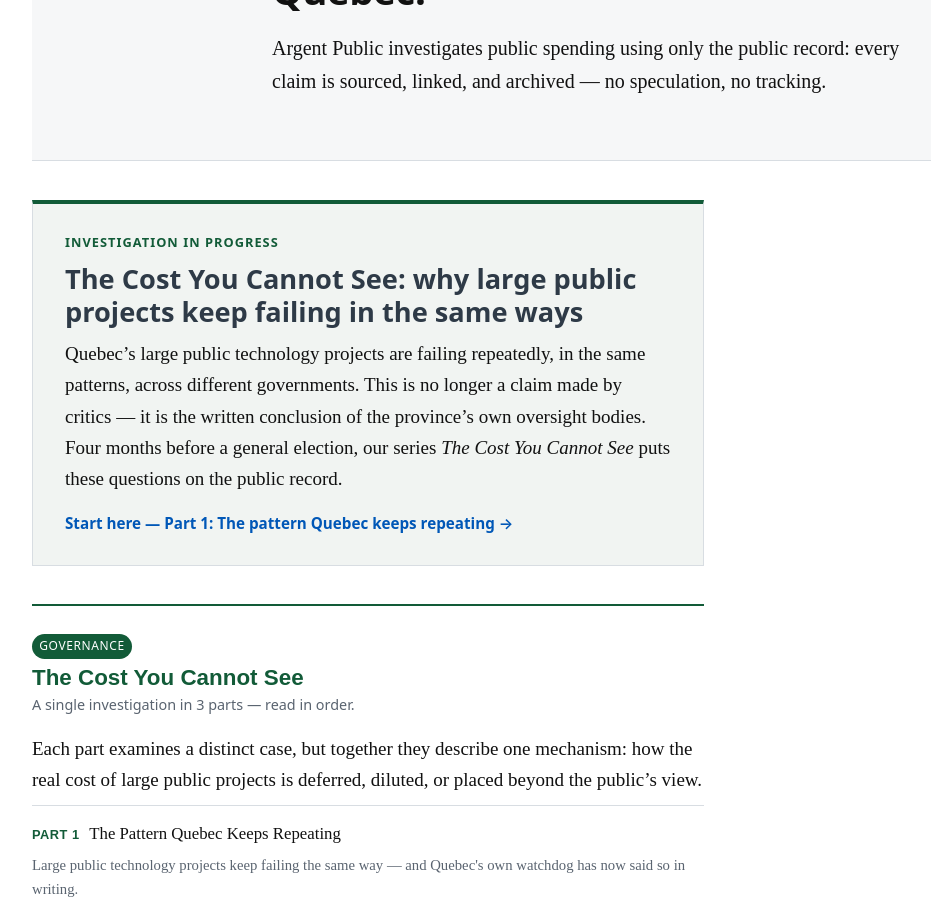
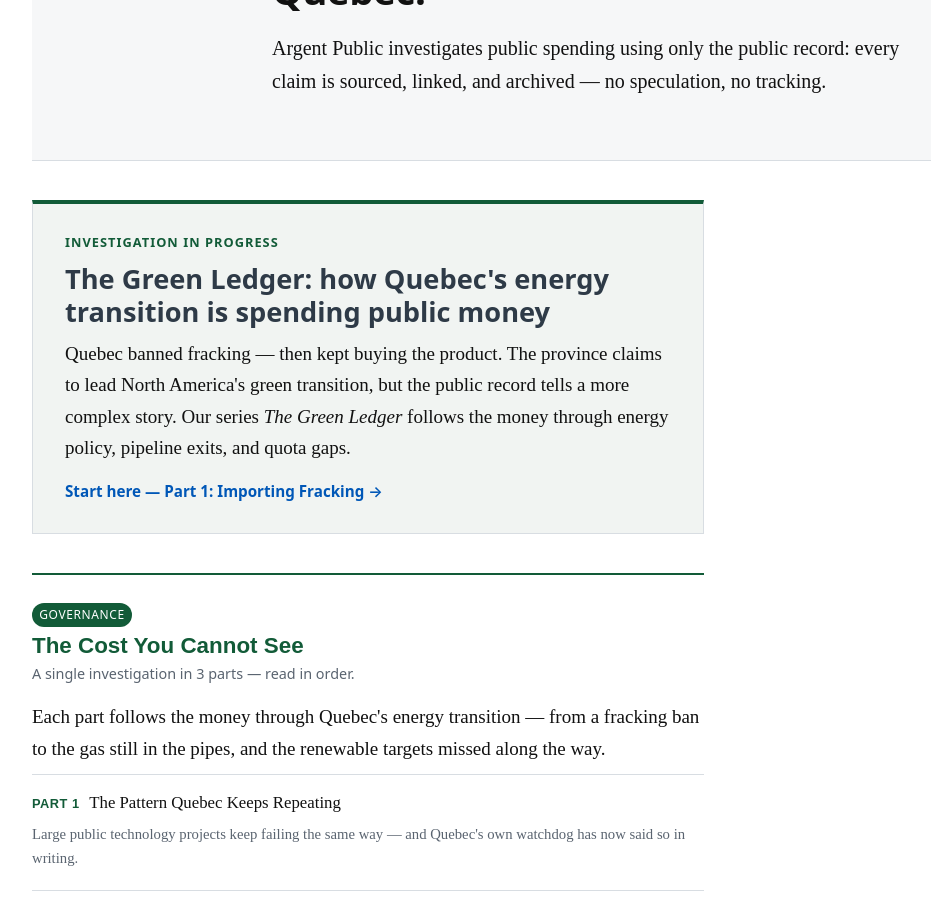
Before and after one commit to alexreports/argent-public, a Jekyll site: the page built from en/index.html, in a window 1280 px wide and 900 px high, scrolled down 352 px. Shown: the whole window, without its empty margins (52-983 px from the left). Built offline with Jekyll 4.4.1, drawn with Linux system fonts in a browser that asks for light colours.

```diff
--- a/en/index.html
+++ b/en/index.html
@@ -26,16 +26,15 @@ alt_lang_url: /fr/
 <section class="measure">
   <div class="question-moment">
     <span class="question-moment__label">Investigation in progress</span>
-    <h2><a href="{{ '/en/dossiers/cout-invisible-partie-1/' | relative_url }}">The Cost You Cannot See: why large public projects keep failing in the same ways</a></h2>
+    <h2><a href="{{ '/en/dossiers/fracturation/' | relative_url }}">The Green Ledger: how Quebec's energy transition is spending public money</a></h2>
     <p>
-      Quebec’s large public technology projects are failing repeatedly, in the same
-      patterns, across different governments. This is no longer a claim made by
-      critics — it is the written conclusion of the province’s own oversight bodies.
-      Four months before a general election, our series <em>The Cost You Cannot See</em>
-      puts these questions on the public record.
+      Quebec banned fracking — then kept buying the product. The province claims to
+      lead North America's green transition, but the public record tells a more complex
+      story. Our series <em>The Green Ledger</em> follows the money through energy policy,
+      pipeline exits, and quota gaps.
     </p>
     <p class="question-moment__cta">
-      <a href="{{ '/en/dossiers/cout-invisible-partie-1/' | relative_url }}">Start here — Part 1: The pattern Quebec keeps repeating →</a>
+      <a href="{{ '/en/dossiers/fracturation/' | relative_url }}">Start here — Part 1: Importing Fracking →</a>
     </p>
   </div>
 </section>
@@ -52,9 +51,9 @@ alt_lang_url: /fr/
       <p class="meta">A single investigation in {{ series_parts.size }} parts — read in order.</p>
     </div>
     <p class="series-intro">
-      Each part examines a distinct case, but together they describe one mechanism:
-      how the real cost of large public projects is deferred, diluted, or placed
-      beyond the public’s view.
+      Each part follows the money through Quebec's energy transition — from a
+      fracking ban to the gas still in the pipes, and the renewable targets missed
+      along the way.
     </p>
     <ol class="series-parts">
       {%- for d in series_parts -%}
```
Also changed, not shown: fr/index.html (+9 -10 lines).
